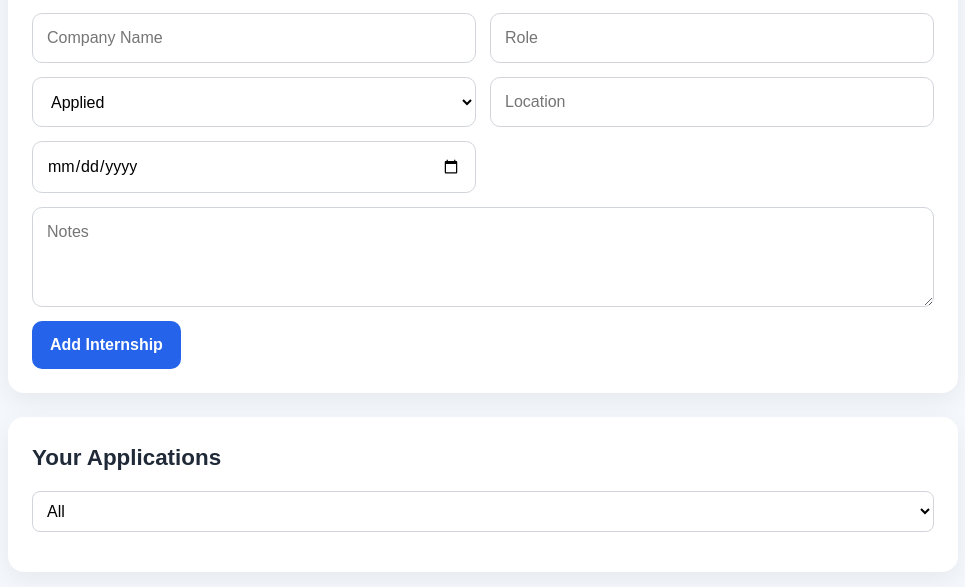
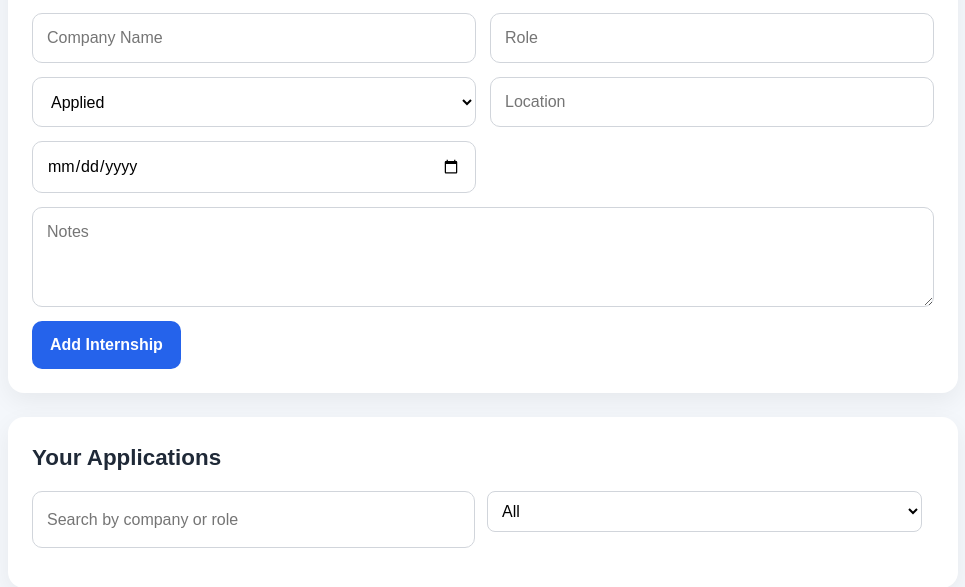
Before and after one commit to EnitaH/internship-tracker, a website: page public/index.html in a window 1280 px wide. Shown: the part 163-750 px from the top of the page, without its empty margins (157-1122 px from the left). Drawn offline with Linux system fonts and the light colour scheme; no server answers.

Commit message:
Add search functionality for company and role

```diff
--- a/public/app.js
+++ b/public/app.js
@@ -1,13 +1,17 @@
 const statusFilter = document.getElementById("statusFilter");
 const form = document.getElementById("internshipForm");
 const internshipList = document.getElementById("internshipList");
+const searchInput = document.getElementById("searchInput");
 
 let editingId = null;
 
 async function fetchInternships() {
 const status = statusFilter ? statusFilter.value : "All";
-const res = await fetch(`/api/internships?status=${status}`);
+const search = searchInput ? searchInput.value.trim() : "";
 
+const res = await fetch(
+  `/api/internships?status=${encodeURIComponent(status)}&search=${encodeURIComponent(search)}`
+);
   const data = await res.json();
 
   internshipList.innerHTML = "";
@@ -131,3 +135,7 @@ fetchInternships();
 if (statusFilter) {
   statusFilter.addEventListener("change", fetchInternships);
 }
+
+if (searchInput) {
+  searchInput.addEventListener("input", fetchInternships);
+}
--- a/public/index.html
+++ b/public/index.html
@@ -34,6 +34,13 @@
     <div class="section">
       <h2>Your Applications</h2>
 
+    <div class="filters">
+      <input
+    type="text"
+    id="searchInput"
+    placeholder="Search by company or role"
+  >
+
       <select id="statusFilter">
         <option value="All">All</option>
         <option value="Applied">Applied</option>
--- a/public/style.css
+++ b/public/style.css
@@ -210,3 +210,15 @@ hr {
   border-radius: 8px;
   border: 1px solid #d1d5db;
 }
+.filters {
+  display: flex;
+  gap: 12px;
+  margin-bottom: 16px;
+  flex-wrap: wrap;
+}
+
+.filters input,
+.filters select {
+  flex: 1;
+  min-width: 220px;
+}
```
